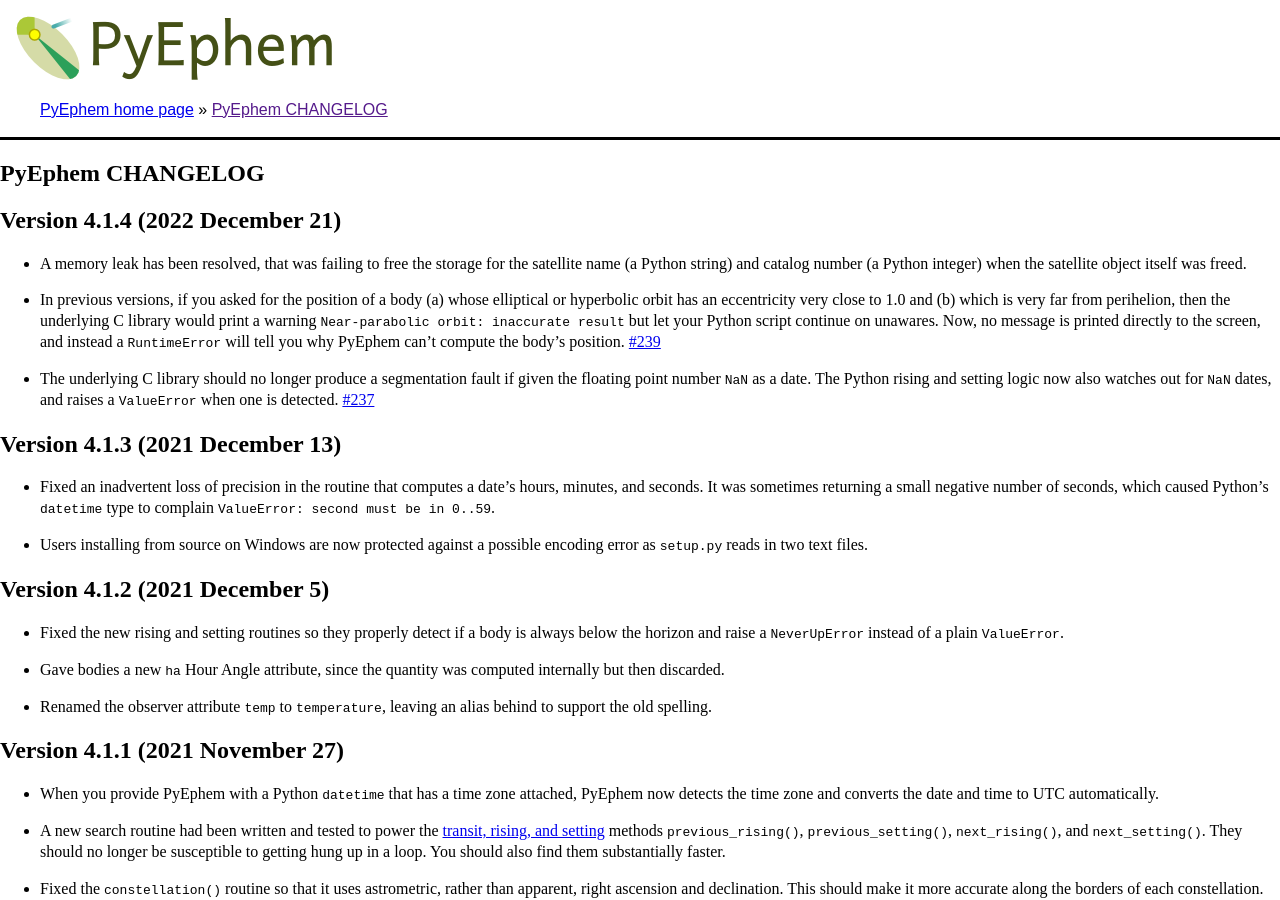
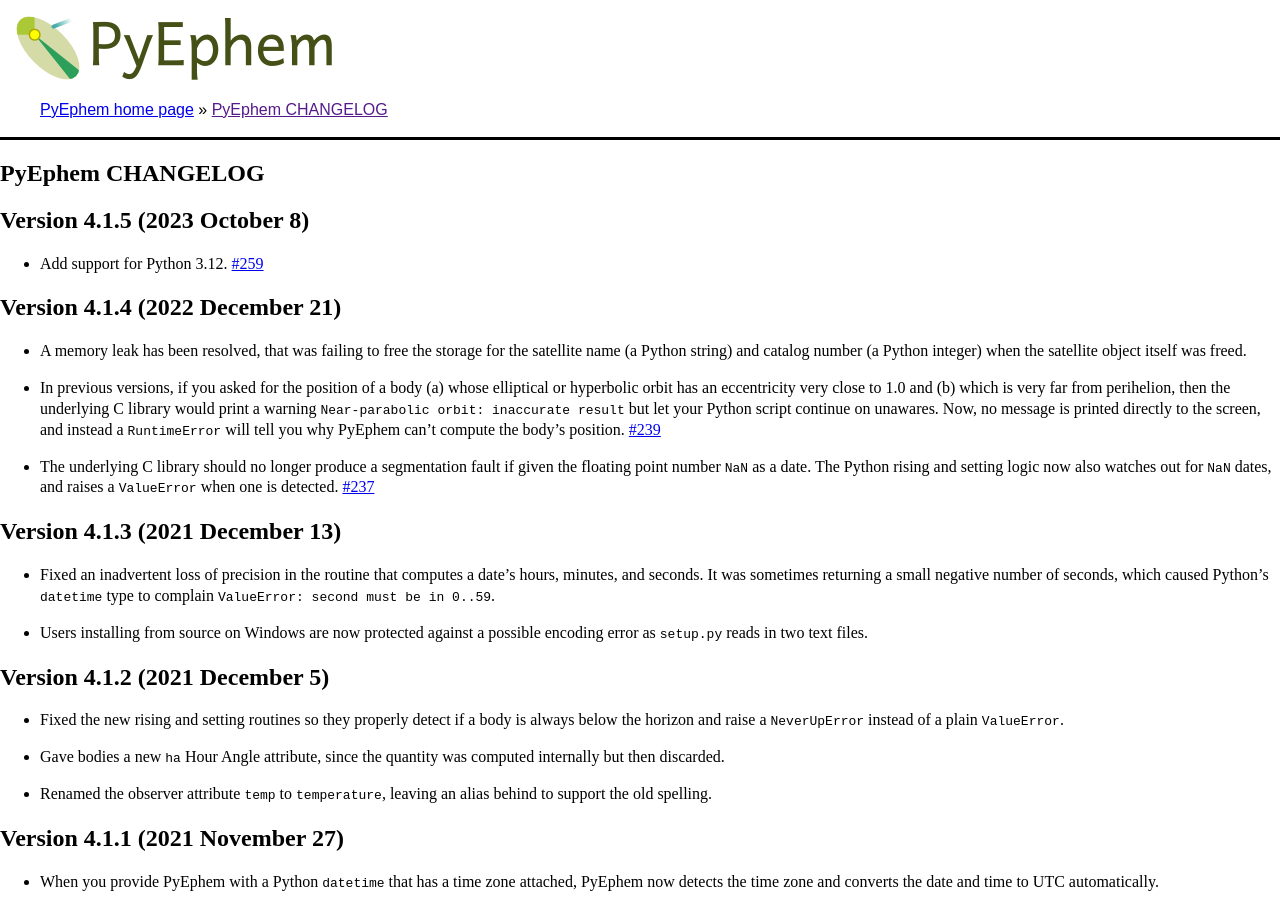
Before and after one commit to brandon-rhodes/pyephem, a Sphinx documentation site: the page built from ephem/doc/CHANGELOG.rst, in a window 1280 px wide and 900 px high. Built offline with Sphinx 7.4.7, drawn with Linux system fonts in a browser that asks for light colours.

Commit message:
Update version to 4.1.5

```diff
--- a/ephem/__init__.py
+++ b/ephem/__init__.py
@@ -10,7 +10,7 @@
 from math import acos, cos, isnan, pi, sin
 from time import localtime as _localtime
 
-__version__ = '4.1.4'
+__version__ = '4.1.5'
 
 # As a favor, compile a regular expression that our C library would
 # really rather not compile for itself.
--- a/ephem/doc/CHANGELOG.rst
+++ b/ephem/doc/CHANGELOG.rst
@@ -1,6 +1,12 @@
 =================
 PyEphem CHANGELOG
 =================
+
+Version 4.1.5 (2023 October 8)
+------------------------------
+
+- Add support for Python 3.12.
+  `#259 <https://github.com/brandon-rhodes/pyephem/pull/259>`_
 
 Version 4.1.4 (2022 December 21)
 --------------------------------
```
